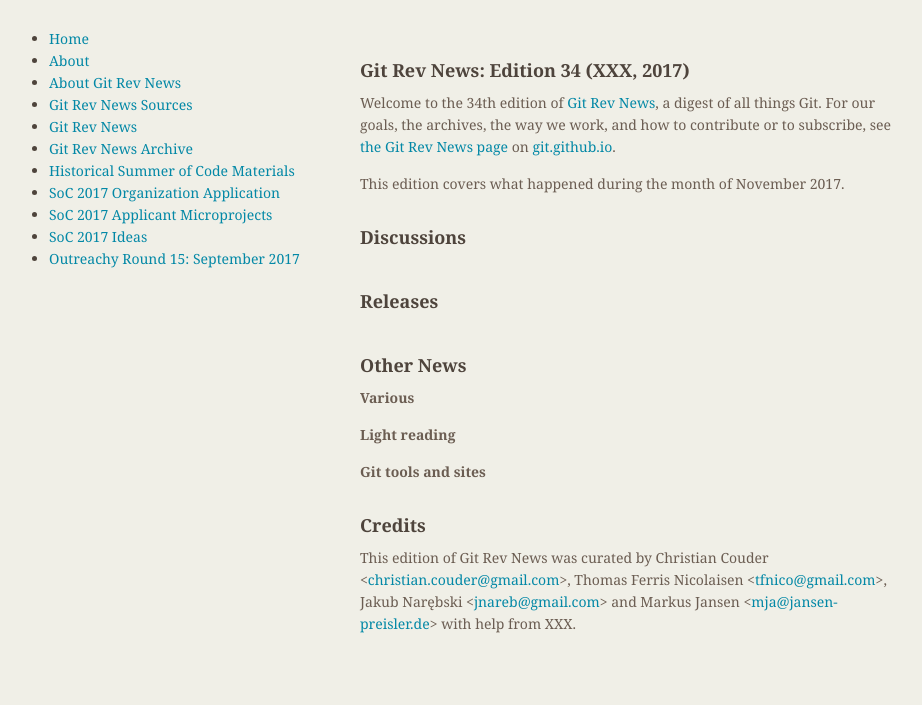
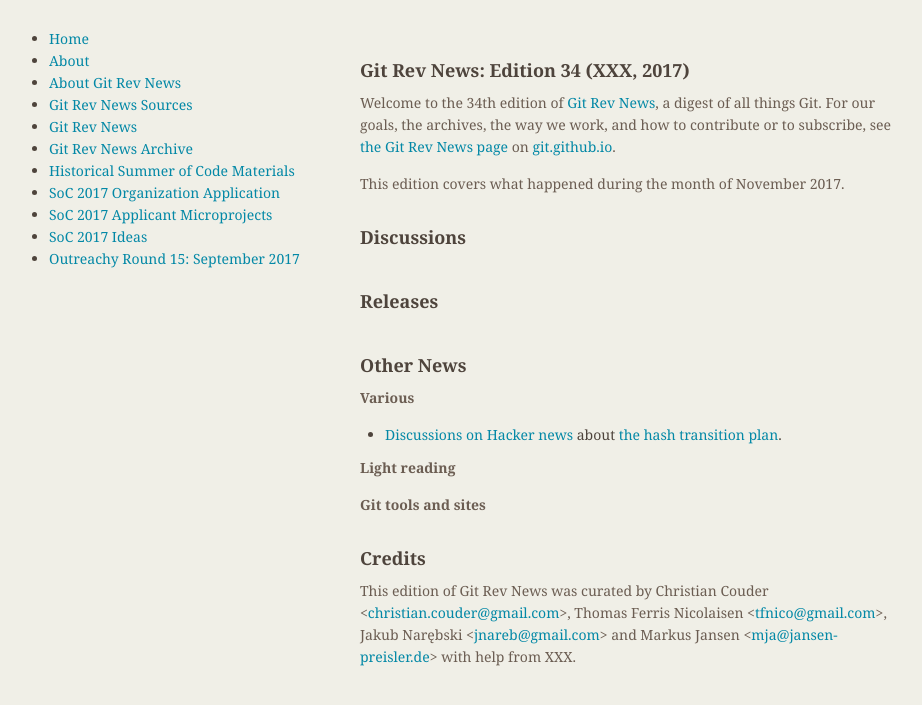
Before and after one commit to git/git.github.io, a Jekyll site: the page built from rev_news/drafts/edition-34.md, in a window 1280 px wide. Shown: the top 705 px of the page, without its empty margins (174-1096 px from the left). Built offline with Jekyll 4.4.1, drawn with Linux system fonts in a browser that asks for light colours.

Commit message:
rn-34: add discussion about the hash transition plan

```diff
--- a/rev_news/drafts/edition-34.md
+++ b/rev_news/drafts/edition-34.md
@@ -40,6 +40,7 @@
 
 __Various__
 
+* [Discussions on Hacker news](https://news.ycombinator.com/item?id=15819033) about [the hash transition plan](https://github.com/git/git/blob/master/Documentation/technical/hash-function-transition.txt).
 
 __Light reading__
 
```
